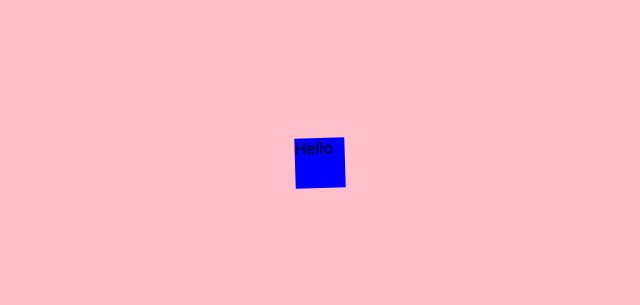
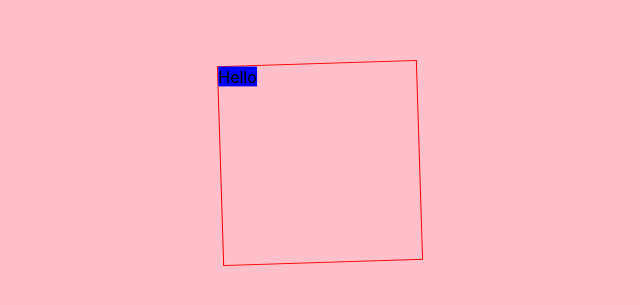
Before and after one commit to hadrousy24/our-website, a Next.js app: page / in a window 1280 px wide. Shown: the part 237-542 px from the top of the page, without its empty margins (320-960 px from the left). Built offline with nearby package versions, Linux system fonts and the light colour scheme.

Commit message:
added TeamSolarify component (one team member)

```diff
--- a/components/TeamMember.js
+++ b/components/TeamMember.js
@@ -3,7 +3,7 @@ import styled, { keyframes } from "styled-components";
 const TeamMember = ({ memberSize, children }) => {
   const spin = keyframes`
     to {
-      transform: rotate(360deg);
+      transform: rotate(-360deg);
     }`;
 
   const Member = styled.div`
--- /dev/null
+++ b/components/TeamSolarify.js
@@ -0,0 +1,24 @@
+import styled, { keyframes } from "styled-components";
+import TeamMember from "../components/TeamMember";
+
+const TeamSolarify = ({ circleSize }) => {
+  const revolve = keyframes`
+    to {
+      transform: rotate(360deg);
+    }`;
+
+  const Circle = styled.div`
+    border: 1px solid red;
+    width: ${circleSize}px;
+    height: ${circleSize}px;
+    animation: ${revolve} 4s linear infinite;
+  `;
+
+  return (
+    <Circle>
+      <TeamMember>Hello</TeamMember>
+    </Circle>
+  );
+};
+
+export default TeamSolarify;
--- a/pages/index.js
+++ b/pages/index.js
@@ -1,10 +1,10 @@
 import styles from "../styles/Home.module.css";
-import TeamMember from "../components/TeamMember";
+import TeamSolarify from "../components/TeamSolarify";
 
 export default function Home() {
   return (
     <div className={styles.container}>
-      <TeamMember memberSize={50}>Hello</TeamMember>
+      <TeamSolarify circleSize={200} />
     </div>
   );
 }
```
